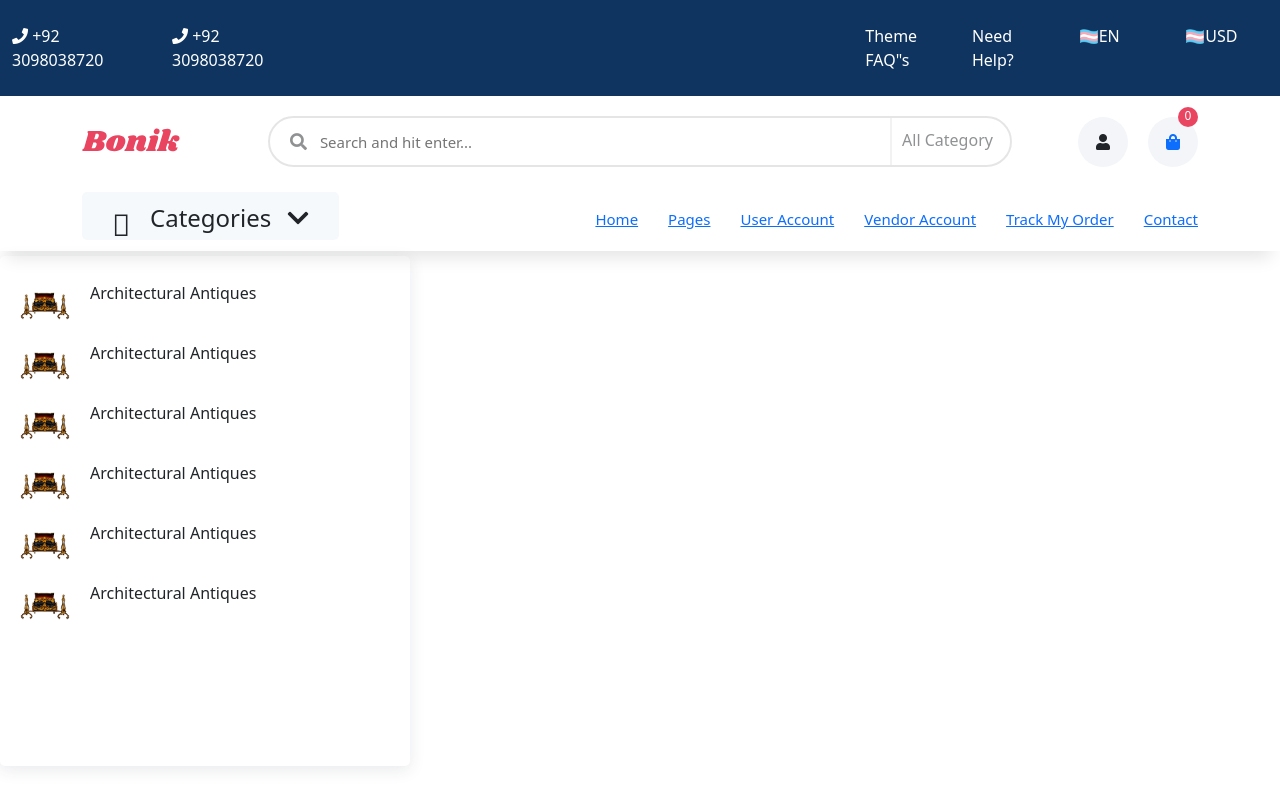
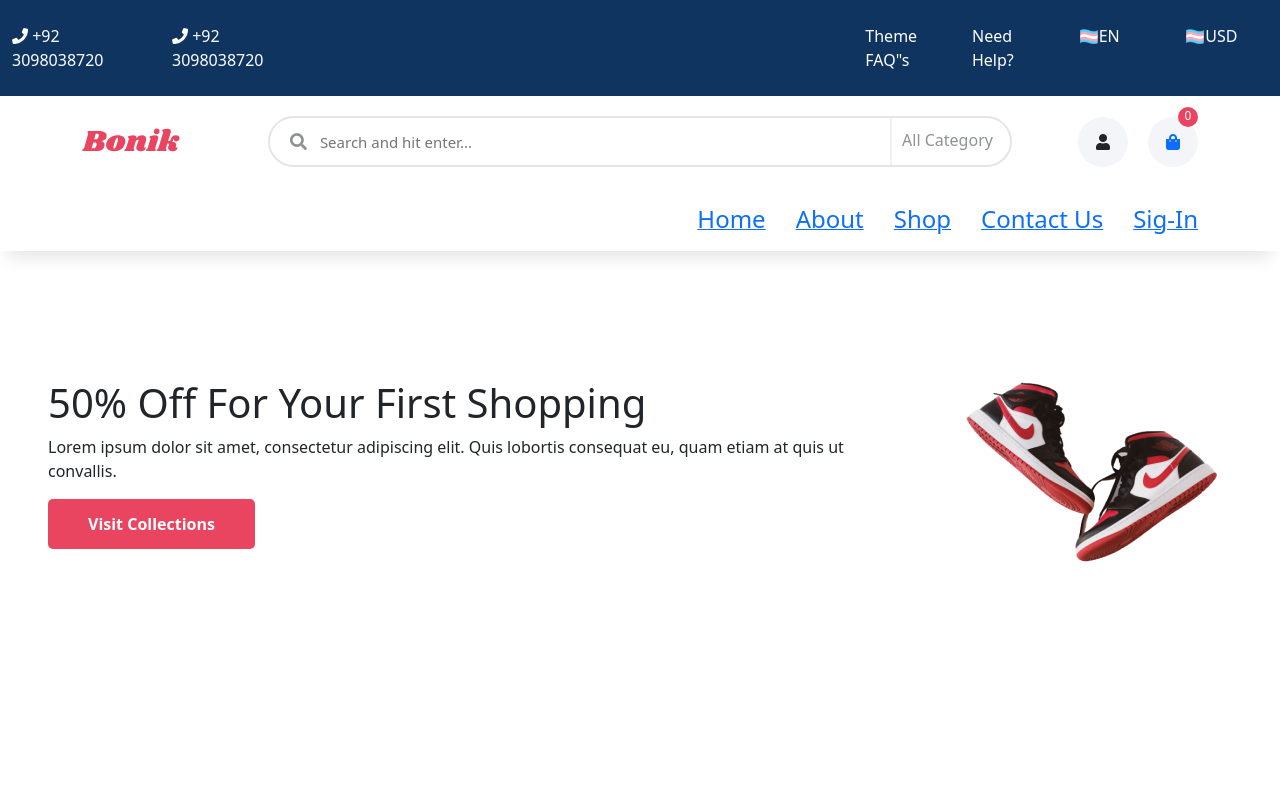
Before and after one commit to RanaZainPNY/mernproject, a React (Create React App) app in the folder frontend/: page / in a window 1280 px wide. Shown: the top 800 px of the page. Built offline with nearby package versions, Linux system fonts and the light colour scheme.

Commit message:
update slider and navbar

```diff
--- a/frontend/src/common/header/Navbar.js
+++ b/frontend/src/common/header/Navbar.js
@@ -1,52 +1,73 @@
-import React, { useState } from "react"
-import { Link } from "react-router-dom"
+import React, { useState } from "react";
+import { Link } from "react-router-dom";
 
 const Navbar = () => {
   // Toogle Menu
-  const [MobileMenu, setMobileMenu] = useState(false)
+  const [MobileMenu, setMobileMenu] = useState(false);
   return (
     <>
-      <header className='header'>
-        <div className='container d_flex'>
-          <div className='catgrories d_flex'>
-            <span class='fa-solid fa-border-all'></span>
+      <header className="header">
+        <div className="container d-flex justify-content-end">
+          {/* <div className="catgrories d_flex">
+            <span class="fa-solid fa-border-all"></span>
             <h4>
-              Categories <i className='fa fa-chevron-down'></i>
+              Categories <i className="fa fa-chevron-down"></i>
             </h4>
-          </div>
+          </div> */}
 
-          <div className='navlink'>
-            <ul className={MobileMenu ? "nav-links-MobileMenu" : "link f_flex capitalize"} onClick={() => setMobileMenu(false)}>
+          <div className="navlink ">
+            <ul
+              className={
+                MobileMenu ? "nav-links-MobileMenu" : "link f_flex capitalize"
+              }
+              onClick={() => setMobileMenu(false)}
+            >
               {/*<ul className='link f_flex uppercase {MobileMenu ? "nav-links-MobileMenu" : "nav-links"} onClick={() => setMobileMenu(false)}'>*/}
               <li>
-                <Link to='/'>home</Link>
+                <Link to="/">
+                  <span className="fs-4">home</span>{" "}
+                </Link>
               </li>
               <li>
-                <Link to='/pages'>pages</Link>
+                <Link to="/pages">
+                  <span className="fs-4">about</span>
+                </Link>
               </li>
               <li>
-                <Link to='/user'>user account</Link>
+                <Link to="/user">
+                  <span className="fs-4">shop</span>
+                </Link>
               </li>
               <li>
-                <Link to='/vendor'>vendor account</Link>
+                <Link to="/vendor">
+                  <span className="fs-4">contact us</span>
+                </Link>
               </li>
+              {/* <li>
+                <Link to='/track'>track my order</Link>
+              </li> */}
               <li>
-                <Link to='/track'>track my order</Link>
-              </li>
-              <li>
-                <Link to='/contact'>contact</Link>
+                <Link to="/contact">
+                  <span className="fs-4">sig-in</span>
+                </Link>
               </li>
             </ul>
 
-            <button className='toggle' onClick={() => setMobileMenu(!MobileMenu)}>
-              {MobileMenu ? <i className='fas fa-times close home-btn'></i> :
-              <i className='fa fa-bars open'></i>}
+            <button
+              className="toggle"
+              onClick={() => setMobileMenu(!MobileMenu)}
+            >
+              {MobileMenu ? (
+                <i className="fas fa-times close home-btn"></i>
+              ) : (
+                <i className="fa fa-bars open"></i>
+              )}
             </button>
           </div>
         </div>
       </header>
     </>
-  )
-}
+  );
+};
 
-export default Navbar
+export default Navbar;
--- a/frontend/src/component/mainpage/Home.js
+++ b/frontend/src/component/mainpage/Home.js
@@ -9,7 +9,7 @@ const Home = () => {
     <>
       <section className="">
         <div className="">
-          <Categories />
+          {/* <Categories />  */}
           <SlideCard />
         </div>
       </section>
--- a/frontend/src/component/mainpage/SlideCard.js
+++ b/frontend/src/component/mainpage/SlideCard.js
@@ -8,9 +8,13 @@ const SlideCard = () => {
   const settings = {
     dots: true,
     infinite: true,
-    speed: 500,
+    speed: 800,
     slidesToShow: 1,
     slidesToScroll: 1,
+    autoplay: true,
+    appendDots: (dots) => {
+      return <ul style={{ margin: "0px" }}>{dots}</ul>;
+    },
   };
 
   return (
@@ -19,13 +23,16 @@ const SlideCard = () => {
         {Sdata.map((value, index) => {
           return (
             <>
-              <div className="box d_flex top" key={index}>
-                <div className="left">
+              <div
+                className="box d-flex justify-content-center align-items-center top"
+                key={index}
+              >
+                <div className="left p-5">
                   <h1>{value.title}</h1>
                   <p>{value.desc}</p>
                   <button className="btn-primary">Visit Collections</button>
                 </div>
-                <div className="right">
+                <div className="right me-5">
                   <img src={value.cover} alt="" />
                 </div>
               </div>
```
